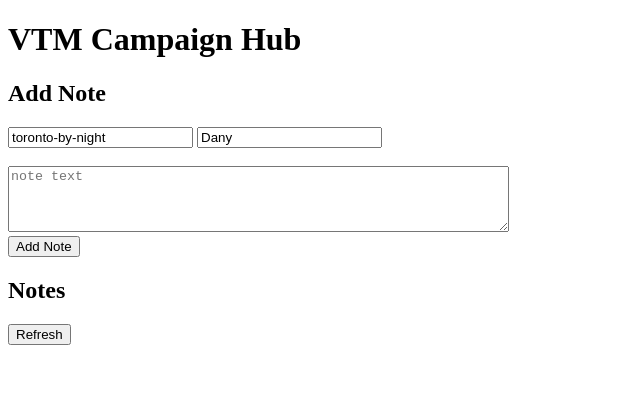
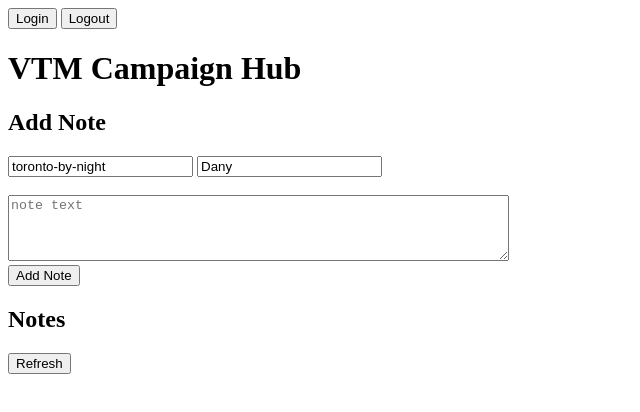
Before and after one commit to Dany-Iraheta/vtm-ops-platform, a website built with Vite: page web/index.html in a window 1280 px wide. Shown: the whole page, without its empty margins (0-640 px from the left). Built offline with nearby package versions, Linux system fonts and the light colour scheme; files whose address does not match are found by name.

Commit message:
Add SWA Login/Logout Buttons

```diff
--- a/web/index.html
+++ b/web/index.html
@@ -3,6 +3,12 @@
   <head><meta charset="UTF-8" /><meta name="viewport" content="width=device-width, initial-scale=1.0" />
     <title>VTM Campaign Hub</title>
   </head>
+
+  <section>
+      <button onclick="location.href=window.vtmAuth.loginUrl">Login</button>
+      <button onclick="location.href=window.vtmAuth.logoutUrl">Logout</button>
+  </section>
+
   <body>
     <h1>VTM Campaign Hub</h1>
 
--- a/web/src/main.js
+++ b/web/src/main.js
@@ -1,4 +1,6 @@
 const apiBase = "/api"; // works with Static Web Apps routing later
+const loginUrl = "/.auth/login/aad";
+const logoutUrl = "/.auth/logout?post_logout_redirect_uri=/";
 
 async function refresh() {
   const campaignId = document.querySelector("#campaignId").value.trim();
@@ -24,6 +26,8 @@ async function addNote() {
   return data;
 }
 
+window.vtmAuth = { loginUrl, logoutUrl };
+
 document.querySelector("#refresh").addEventListener("click", refresh);
 document.querySelector("#add").addEventListener("click", addNote);
 
```
